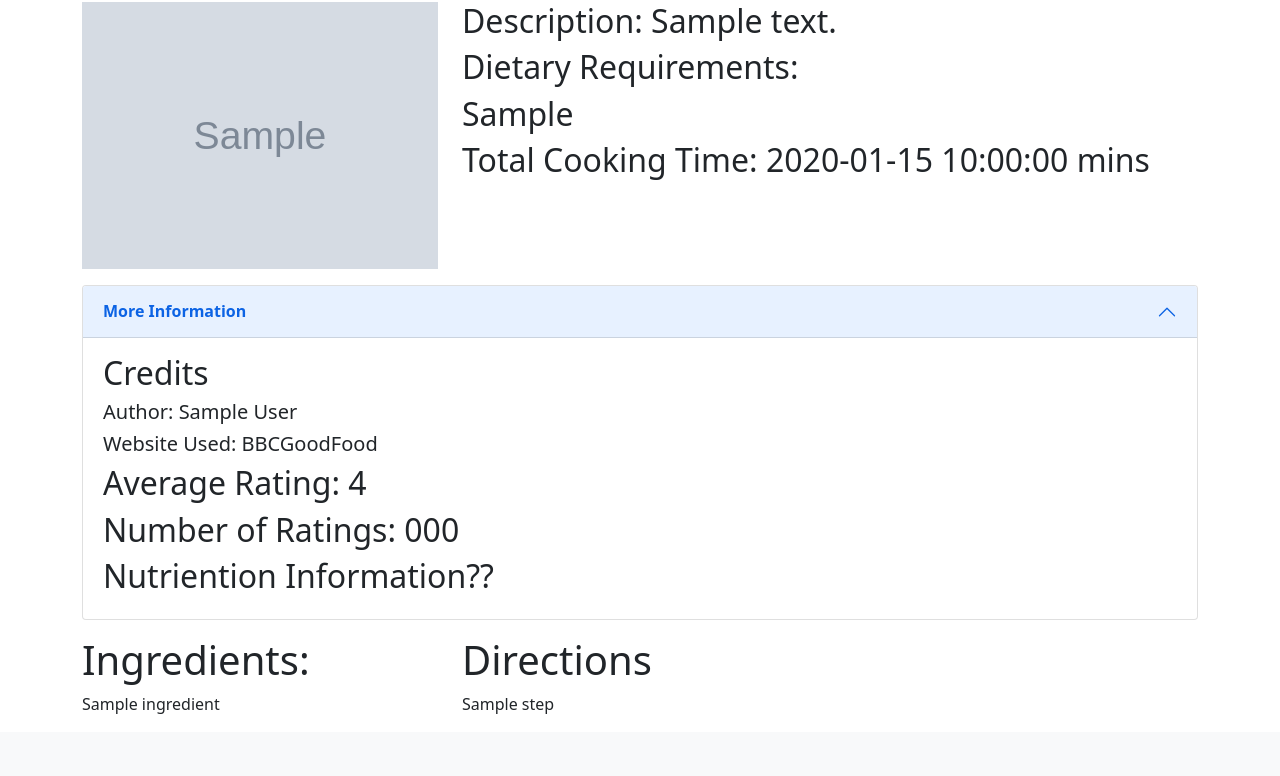
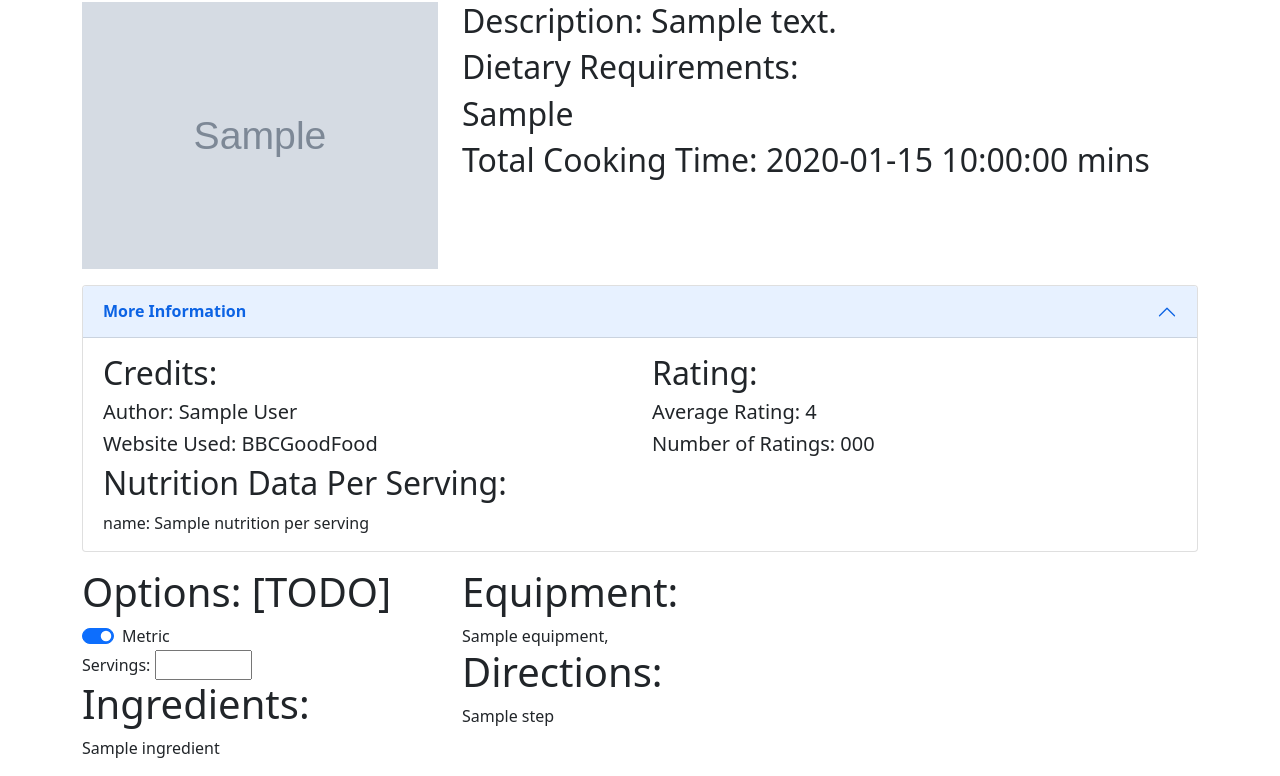
Before and after one commit to JHoweWowe/Honours-Project-Code, a Flask app: template templates/recipe.html in a window 1280 px wide. Shown: the part 159-935 px from the top of the page. Before the commit the page ends 873 px from the top, so only its background shows below. Run offline with Flask 2, Linux system fonts and the light colour scheme; the template is opened without the code that fills it: most values are stand-ins (such as "Sample title", 1, 10 or a date in 2020); grey boxes marked "Sample" are stand-in pictures; some libraries are stand-ins or nearby versions.

Commit message:
Add Options section + show nutrition data for recipe

```diff
--- /dev/null
+++ b/static/js/recipe.js
@@ -0,0 +1,14 @@
+var test = document.getElementById('flexSwitchCheckChecked')
+var test1 = document.getElementById('flexSwitchCheckCheckedLabel')
+test1.innerHTML = test.value; // Default measurement is metric
+
+test.addEventListener("change", function() {
+    if (this.checked) {
+        test1.innerHTML = 'Metric'
+    }
+    else {
+        test1.innerHTML = 'Imperial'
+    }
+} )
+
+//TODO: When number of servings change...
--- a/templates/index.html
+++ b/templates/index.html
@@ -85,6 +85,6 @@
     </div>
 
     <!-- Script -->
-    <script src="../static/index.js"></script>
+    <script src="../static/js/index.js"></script>
 
 {% endblock %}
--- a/templates/recipe.html
+++ b/templates/recipe.html
@@ -32,15 +32,23 @@
                       </button>
                     </h2>
                     <div id="collapseOne" class="accordion-collapse collapse show" aria-labelledby="headingOne" data-bs-parent="#accordionExample">
-                      <div class="accordion-body">
-                          <div id="credits-div">
-                              <h2>Credits</h2>
+                      <div class="row accordion-body">
+                          <div class="col-md-6" id="credits-div">
+                              <h2>Credits:</h2>
                               <h5>Author: {{ recipe_data.author }}</h5>
                               <h5>Website Used: BBCGoodFood</h5>
                           </div>
-                          <h2>Average Rating: {{ recipe_data.average_rating }}</h2>
-                          <h2>Number of Ratings: {{ recipe_data.number_of_ratings }}</h2>
-                          <h2>Nutriention Information??</h2>
+                          <div class="col-md-6" id="ratings-div">
+                              <h2>Rating:</h2>
+                              <h5>Average Rating: {{ recipe_data.average_rating }}</h5>
+                              <h5>Number of Ratings: {{ recipe_data.number_of_ratings }}</h5>
+                          </div>
+                          <div class="col-md-12" id="nutrition-div">
+                              <h2>Nutrition Data Per Serving:</h2>
+                              {% for n in recipe_data.nutrition_per_servings.keys() %}
+                              <span>{{ n }}: {{ recipe_data.nutrition_per_servings[n] }}</span>
+                              {% endfor %}
+                          </div>
                       </div>
                     </div>
                 </div>
@@ -48,13 +56,30 @@
         </div>
 
         <div class="col-md-4">
+            <div id="options-container">
+                <h1>Options: [TODO]</h1>
+                <div class="form-check form-switch">
+                    <input class="form-check-input" type="checkbox" value="Metric" id="flexSwitchCheckChecked" checked>
+                    <label class="form-check-label" for="flexSwitchCheckChecked" id="flexSwitchCheckCheckedLabel"></label>
+                </div>
+                <div>
+                    <label for="servings-input">Servings:</label>
+                    <input type="number" id="servings-input" min="1" max="100" value="{{ recipe_data.default_servings }}">
+                </div>
+            </div>
             <h1>Ingredients:</h1>
             {% for ingredient in recipe_data.ingredients %}
             <p>{{ ingredient }}</p>
             {% endfor %}
         </div>
         <div class="col-md-8">
-            <h1>Directions</h1>
+            <h1>Equipment:</h1>
+            {% for e in recipe_data.equipment %}
+            <span>{{ e }}, </span>
+            {% else %}
+            <span>None</span>
+            {% endfor %}
+            <h1>Directions:</h1>
             {% for step in recipe_data.steps %}
             <p>{{ step }}</p>
             {% endfor %}
@@ -62,4 +87,7 @@
     </div>
 </div>
 
+<!-- SCRIPT -->
+<script src="../static/js/recipe.js"></script>
+
 {% endblock %}
```
Also changed, not shown: static/js/index.js (renamed from static/index.js).
